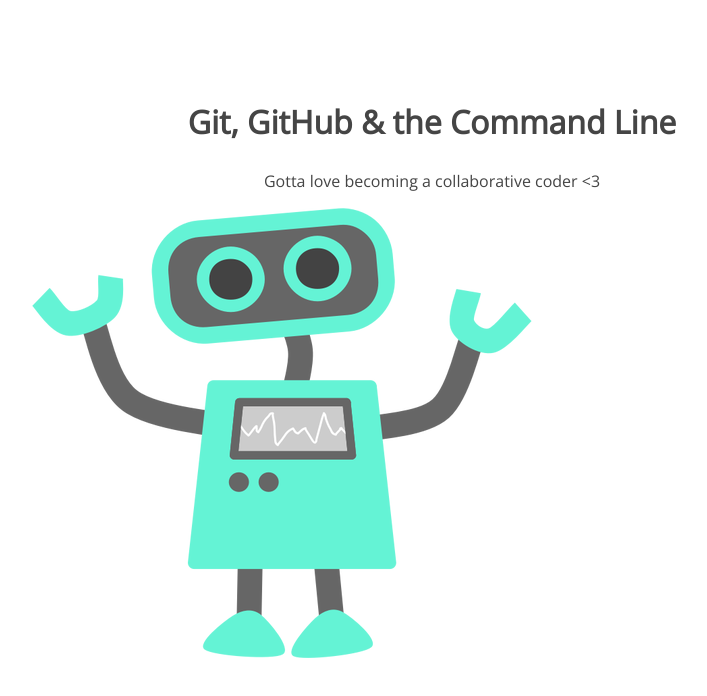
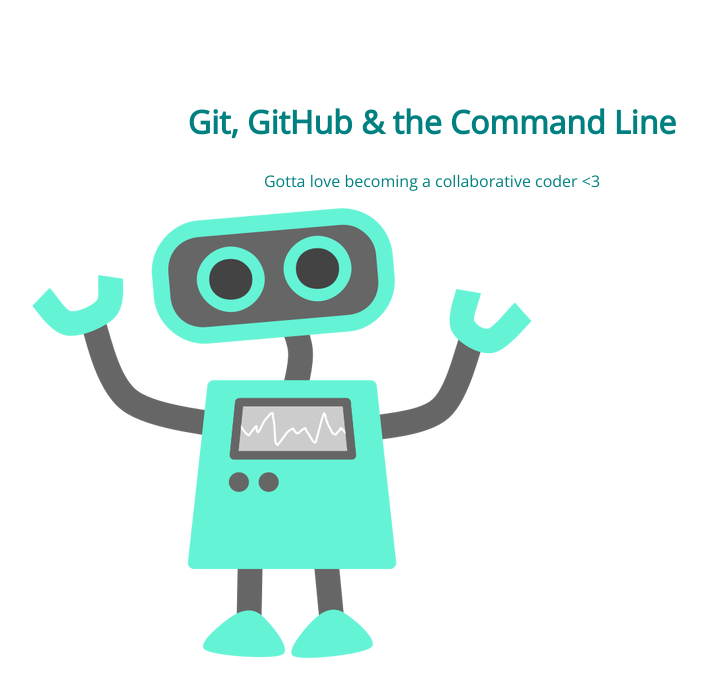
Before and after one commit to kateocurry/105-project, a plain HTML site: page index.html in a window 1280 px wide. Shown: the whole page, without its empty margins (208-915 px from the left). Drawn offline with nearby package versions, Linux system fonts and the light colour scheme.

Commit message:
changed h1 color

```diff
--- a/css/style.css
+++ b/css/style.css
@@ -5,7 +5,7 @@ section {
 section h1,
 section p {
 	text-align: center;
-	color: #454545;
+	color: teal;
 }
 section h1 {
 	font: 32px 'Open Sans';
```
